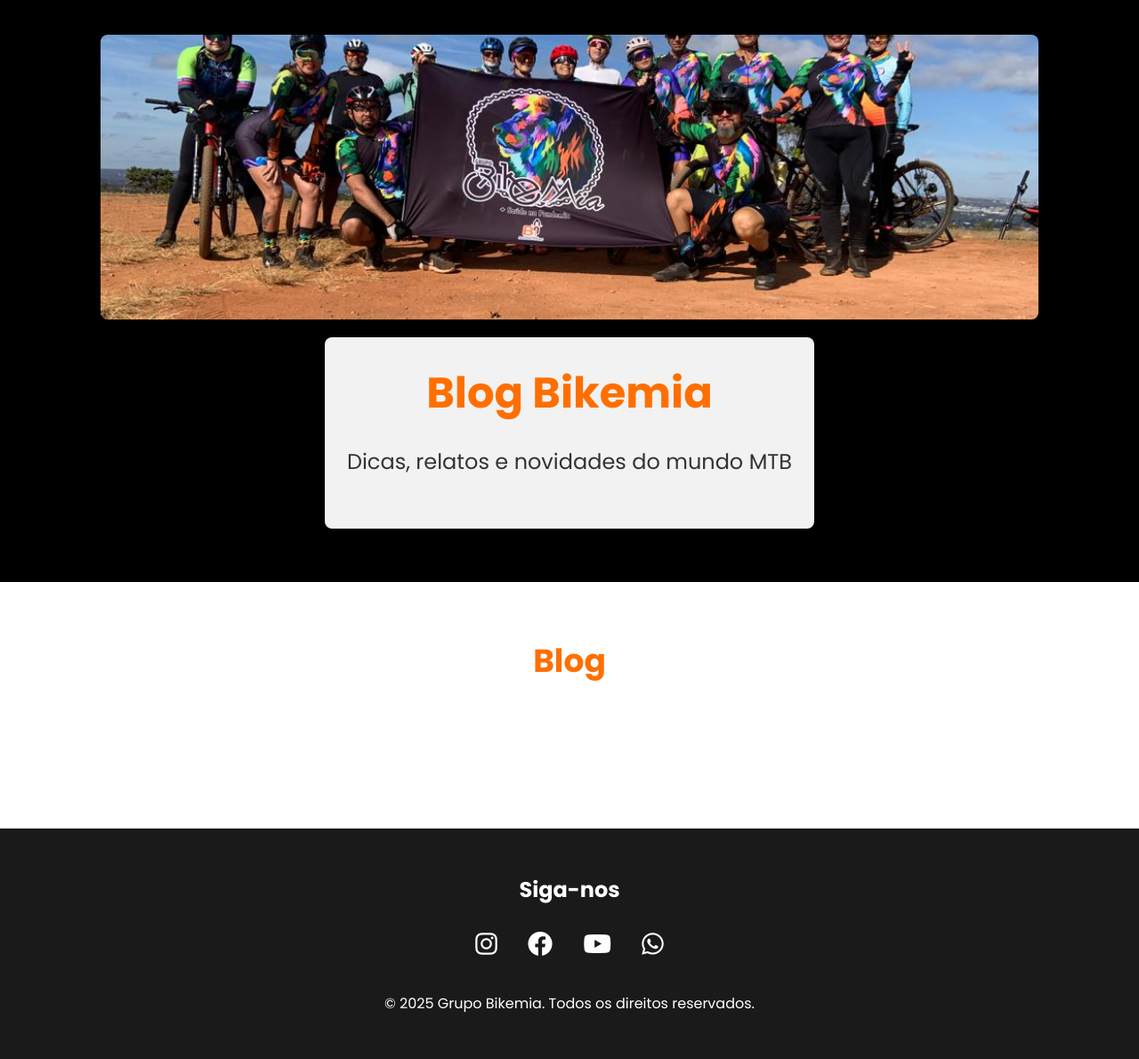
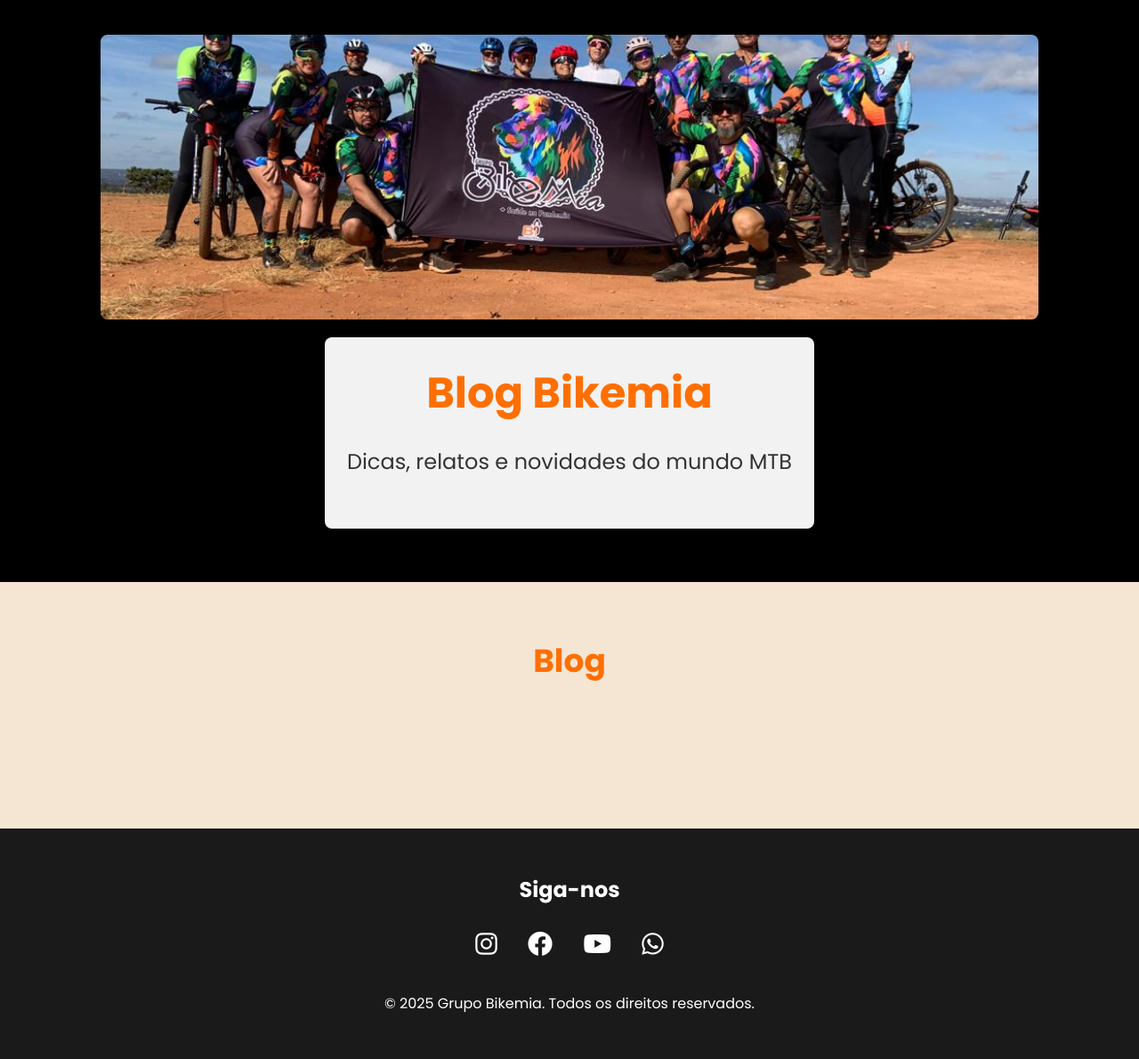
Before and after one commit to EHSS1/Projeto-web-site-Bikemia, a PHP site: page /blog.html in a window 1280 px wide. Shown: the part 199-1389 px from the top of the page at 89% size. Run offline with PHP 8.4, Linux system fonts and the light colour scheme.

Commit message:
Atualizar esquema de cores

```diff
--- a/src/css/styles.css
+++ b/src/css/styles.css
@@ -15,6 +15,7 @@
   --transition: all 0.3s ease;
   --modal-z-index: 1000;
   --nav-bg: #1a1a1a;
+  --body-bg: #f5e6d3;
 }
 
 * {
@@ -26,7 +27,7 @@
 body {
   font-family: 'Poppins', Arial, sans-serif;
   color: var(--text-color);
-  background: var(--light-color);
+  background: var(--body-bg);
   line-height: 1.6;
 }
 
```
